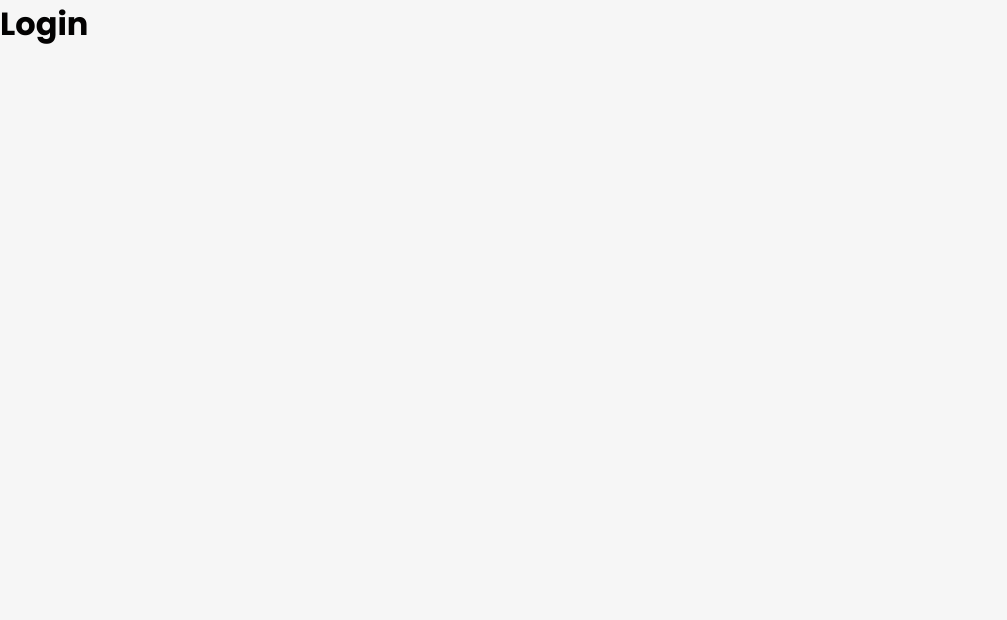
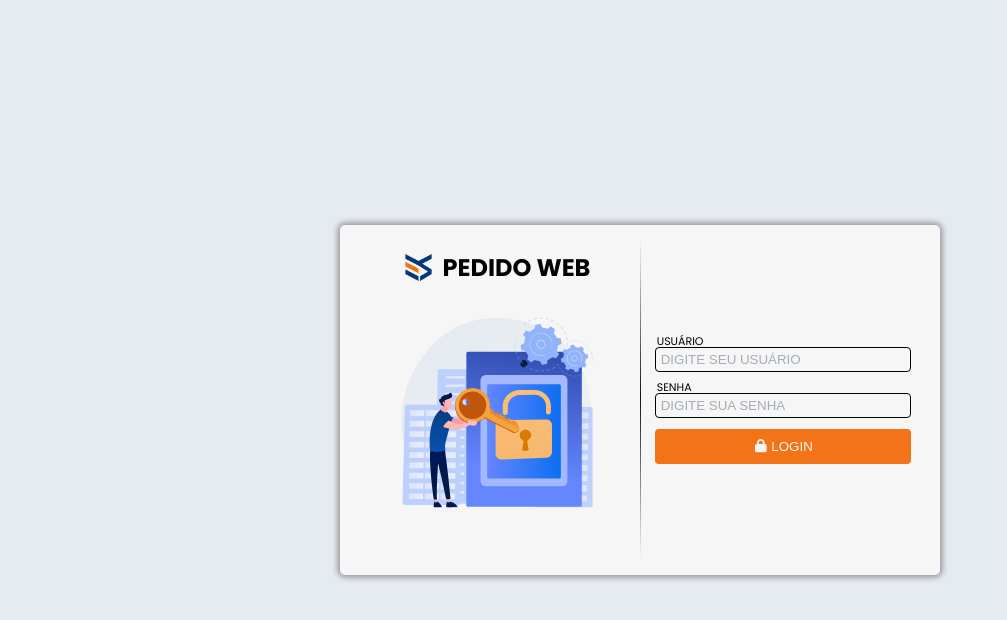
Before and after one commit to di-ferreira/pedido-web, a React (Vite) app: page / in a window 1280 px wide. Shown: the top 620 px of the page, without its empty margins (0-1007 px from the left). Built offline with nearby package versions, Linux system fonts and the light colour scheme.

Commit message:
stylized Login page

```diff
--- a/src/@types/index.ts
+++ b/src/@types/index.ts
@@ -43,6 +43,8 @@ export interface iButton {
   Size?: SizeProp;
   Rounded?: boolean;
   Type?: iButtonType;
+  background?: string;
+  textColor?: string;
   onclick: () => void;
 }
 
--- a/src/components/Button/index.tsx
+++ b/src/components/Button/index.tsx
@@ -12,6 +12,8 @@ const Button: React.FC<iButton> = ({
   onclick,
   Height,
   Width,
+  background,
+  textColor,
 }) => {
   const { bgColor, color, hoverColor } = TypeToColor[Type ? Type : 'default'];
 
@@ -19,9 +21,9 @@ const Button: React.FC<iButton> = ({
     <Container
       height={Height}
       width={Width}
-      bgColor={bgColor}
+      bgColor={background ? background : bgColor}
       hoverColor={hoverColor}
-      color={color}
+      color={textColor ? textColor : color}
       rounded={Rounded}
       title={Title}
       onClick={() => onclick()}
--- a/src/components/Button/styles.ts
+++ b/src/components/Button/styles.ts
@@ -56,7 +56,7 @@ type ContainerProps = {
 export const Container = styled.button<ContainerProps>`
   display: flex;
   align-items: center;
-  /* justify-content: center; */
+  justify-content: center;
   cursor: pointer;
   color: ${(props) => props.color};
   height: ${(props) => (props.height ? props.height : 'auto')};
--- a/src/components/InputCustom/styles.ts
+++ b/src/components/InputCustom/styles.ts
@@ -39,10 +39,10 @@ export const Input = styled.input`
     transition: all ease 0.5s;
   }
   &[type='password'] {
-    color: ${Primary.dark};
+    color: ${(props) => props.theme.colors.onBackground};
   }
   &[type='date'] {
-    color: ${Primary.dark};
+    color: ${(props) => props.theme.colors.onBackground};
     &::-webkit-calendar-picker-indicator {
       cursor: pointer;
     }
--- a/src/pages/Login/index.tsx
+++ b/src/pages/Login/index.tsx
@@ -1,11 +1,64 @@
 import React from 'react';
-
-import { Container } from './styles';
+import {
+  Container,
+  LoginContainer,
+  LoginForm,
+  LoginHeader,
+  LoginTitle,
+  ImageLogin,
+  ContainerInput,
+  LineDivisor,
+} from './styles';
+import { InputCustom } from '../../components/InputCustom';
+import Button from '../../components/Button';
+import { faLock } from '@fortawesome/free-solid-svg-icons';
+import LoginIllustration from '../../assets/Login.svg';
+import LogoLight from '../../assets/EMSoft_icon.v2.png';
+import LogoDark from '../../assets/favicon_white.png';
+import { useTheme } from '../../hooks/useTheme';
 
 export const Login: React.FC = () => {
+  const { ThemeName } = useTheme();
   return (
     <Container>
-      <h1>Login</h1>
+      <LoginContainer>
+        <LoginHeader>
+          <LoginTitle>
+            <img
+              src={ThemeName === 'light' ? LogoLight : LogoDark}
+              alt='Logo EMSoft'
+            />
+            PEDIDO WEB
+          </LoginTitle>
+          <ImageLogin src={LoginIllustration} />
+        </LoginHeader>
+        <LineDivisor />
+        <LoginForm>
+          <ContainerInput>
+            <InputCustom
+              onChange={() => {}}
+              label='USUÁRIO'
+              placeholder='DIGITE SEU USUÁRIO'
+            />
+          </ContainerInput>
+          <ContainerInput>
+            <InputCustom
+              onChange={() => {}}
+              label='SENHA'
+              type='password'
+              placeholder='DIGITE SUA SENHA'
+            />
+          </ContainerInput>
+          <Button
+            onclick={() => {}}
+            Text='LOGIN'
+            Type='secondary'
+            Width='90%'
+            Height='3.5rem'
+            Icon={faLock}
+          />
+        </LoginForm>
+      </LoginContainer>
     </Container>
   );
 };
--- a/src/pages/Login/styles.ts
+++ b/src/pages/Login/styles.ts
@@ -1,5 +1,84 @@
 import styled from 'styled-components';
+import { HEXToRGB } from '../../utils';
+import { Black, Dark, Light } from '../../colors';
 
 export const Container = styled.div`
+  width: 100vw;
+  height: 100vh;
+  display: flex;
+  align-items: center;
+  justify-content: center;
+  background: ${(props) =>
+    props.theme.name === 'light' ? Light.surface : Black.text};
+`;
+export const LoginContainer = styled.section`
+  display: flex;
+  width: 60rem;
+  height: 35rem;
+  padding: 1.5rem;
+  overflow: hidden;
+  border-radius: 0.5rem;
+  background: ${(props) =>
+    props.theme.name === 'light' ? Light.main : Dark.text};
+  box-shadow: 0px 0px 6px 2px
+    rgba(
+      ${(props) => HEXToRGB(props.theme.colors.onBackground)},
+      ${(props) => (props.theme.name === 'light' ? 0.4 : 0)}
+    );
+`;
 
+export const LoginHeader = styled.header`
+  height: 100%;
+  width: 50%;
+  display: flex;
+  flex-direction: column;
+  align-items: center;
 `;
+
+export const LoginTitle = styled.h1`
+  width: 100%;
+  margin-top: 1rem;
+  display: flex;
+  align-items: center;
+  justify-content: center;
+
+  img {
+    width: 10%;
+    margin-right: 1rem;
+  }
+`;
+
+export const ImageLogin = styled.img`
+  width: 90%;
+`;
+
+export const LoginForm = styled.form`
+  height: 100%;
+  width: 50%;
+  display: flex;
+  flex-direction: column;
+  align-items: center;
+  justify-content: space-evenly;
+  padding: 15% 0;
+`;
+
+export const ContainerInput = styled.div`
+  width: 90%;
+`;
+
+export const LineDivisor = styled.div`
+  width: 1px;
+  height: 100%;
+  background: ${(props) => `linear-gradient(
+    180deg,
+    rgba(${
+      props.theme.name === 'light' ? HEXToRGB(Light.main) : HEXToRGB(Dark.text)
+    }, 1) 0%,
+    rgba(${
+      props.theme.name === 'light' ? HEXToRGB(Dark.text) : HEXToRGB(Light.main)
+    }, 1) 49%,
+    rgba(${
+      props.theme.name === 'light' ? HEXToRGB(Light.main) : HEXToRGB(Dark.text)
+    }, 1) 100%
+  )`};
+`;
```
Also changed, not shown: src/assets/Login.svg (added), src/hooks/useUserLogin/index.ts (renamed from src/hooks/useLogin/index.ts).
